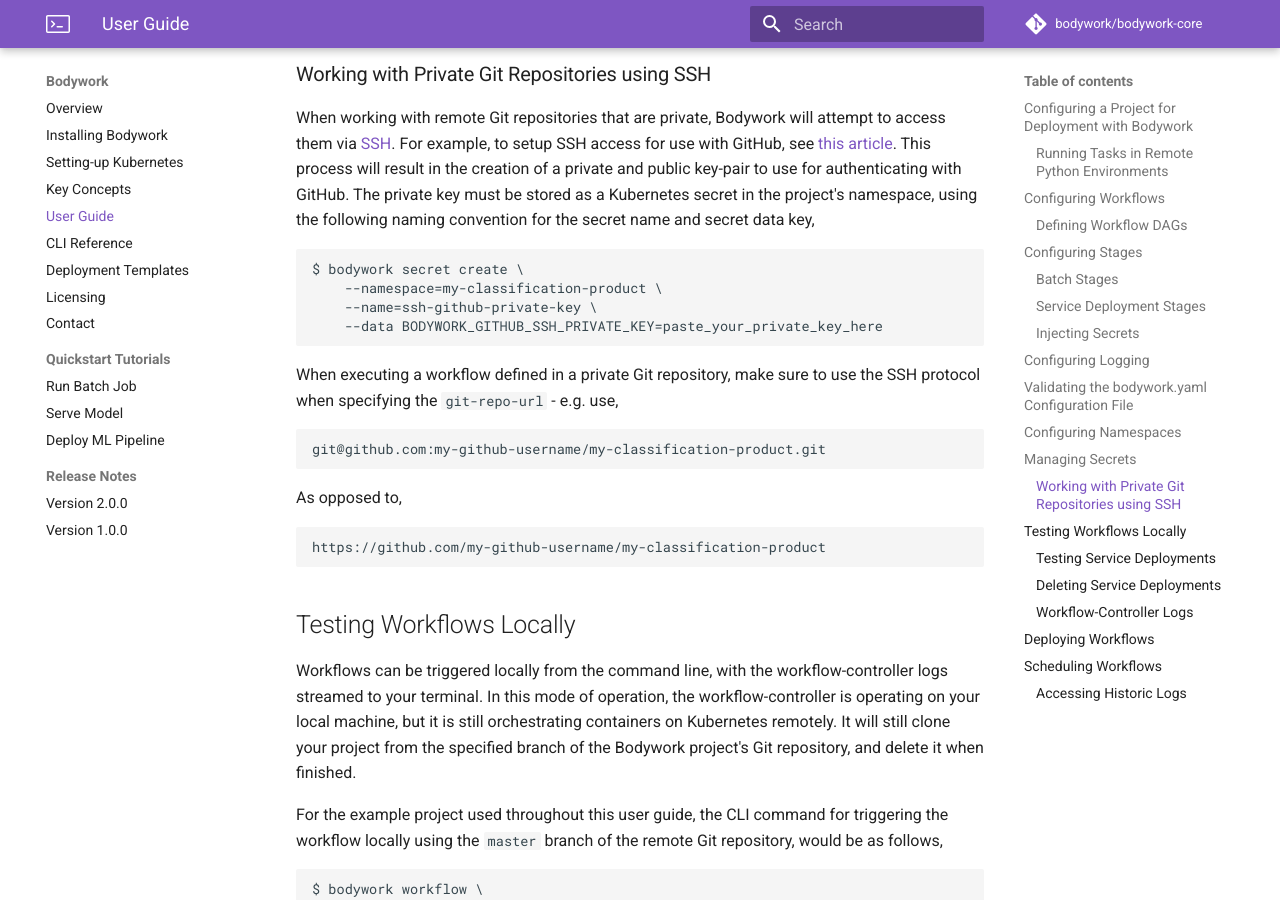
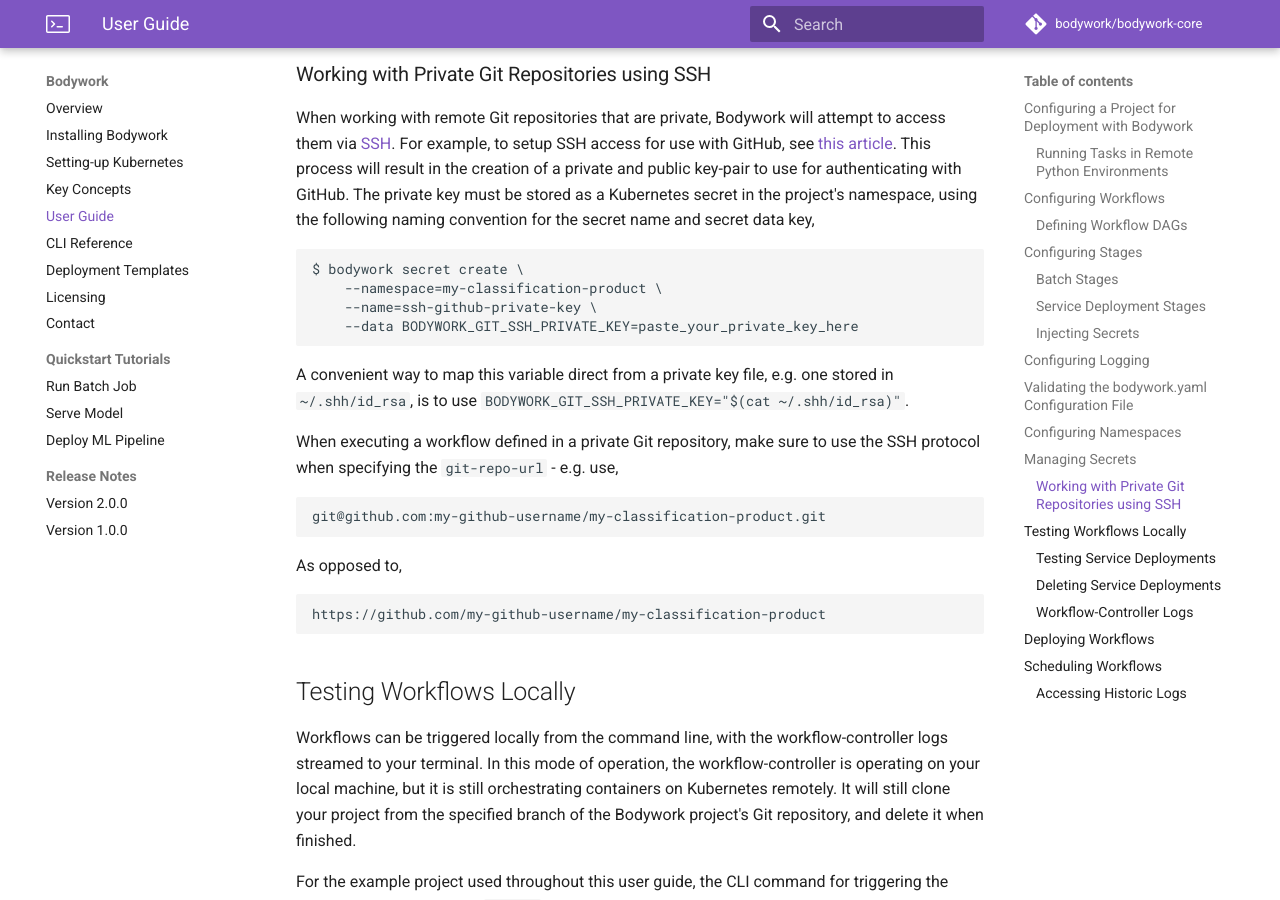
Before and after one commit to bodywork-ml/bodywork-docs, an MkDocs documentation site: the page built from docs/user_guide.md, in a window 1280 px wide and 900 px high, scrolled down 9225 px. Built offline with MkDocs 1.6.1 and Material for MkDocs 9.7.7, drawn with Linux system fonts in a browser that asks for light colours; comment, search, counter and statistics services are not loaded.

Commit message:
Change Git repo variable name.

````diff
--- a/docs/user_guide.md
+++ b/docs/user_guide.md
@@ -340,8 +340,10 @@ When working with remote Git repositories that are private, Bodywork will attemp
 $ bodywork secret create \
     --namespace=my-classification-product \
     --name=ssh-github-private-key \
-    --data BODYWORK_GITHUB_SSH_PRIVATE_KEY=paste_your_private_key_here
+    --data BODYWORK_GIT_SSH_PRIVATE_KEY=paste_your_private_key_here
 ```
+
+A convenient way to map this variable direct from a private key file, e.g. one stored in `~/.shh/id_rsa`, is to use `BODYWORK_GIT_SSH_PRIVATE_KEY="$(cat ~/.shh/id_rsa)"`.
 
 When executing a workflow defined in a private Git repository, make sure to use the SSH protocol when specifying the `git-repo-url` - e.g. use,
 
````
